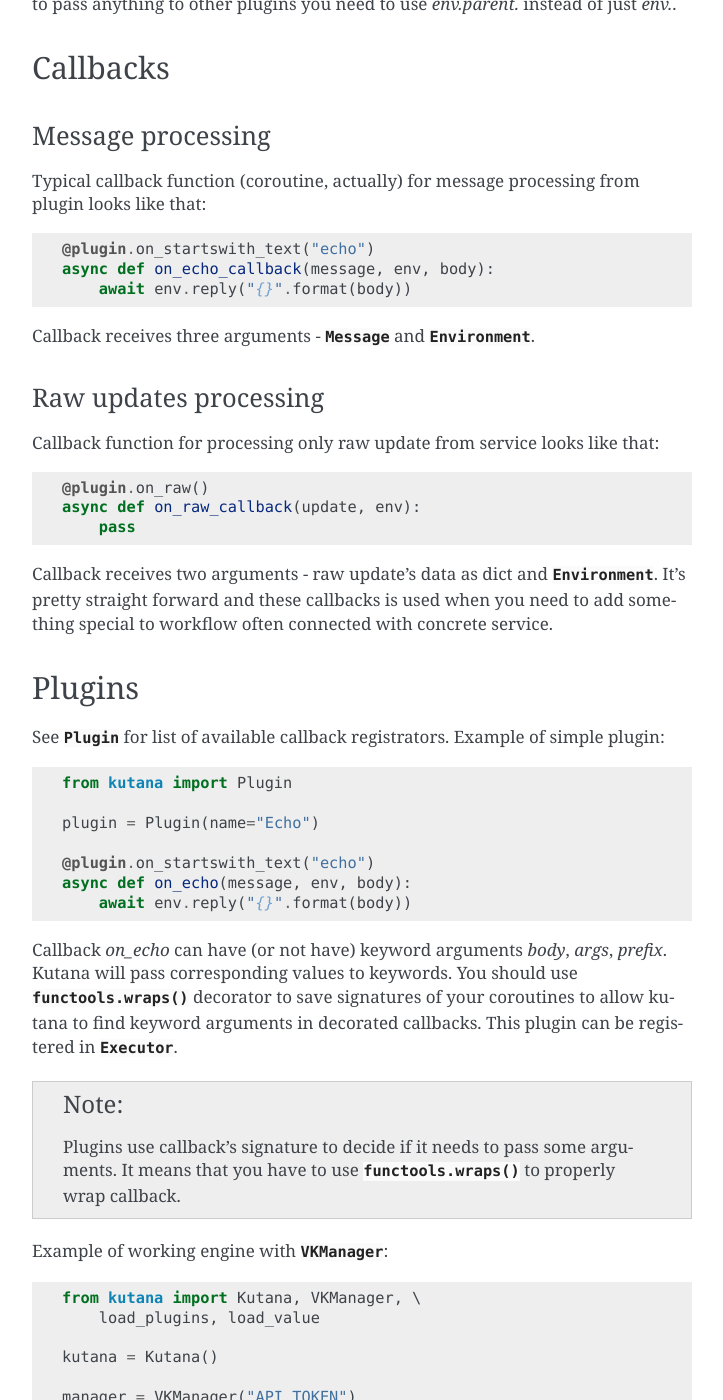
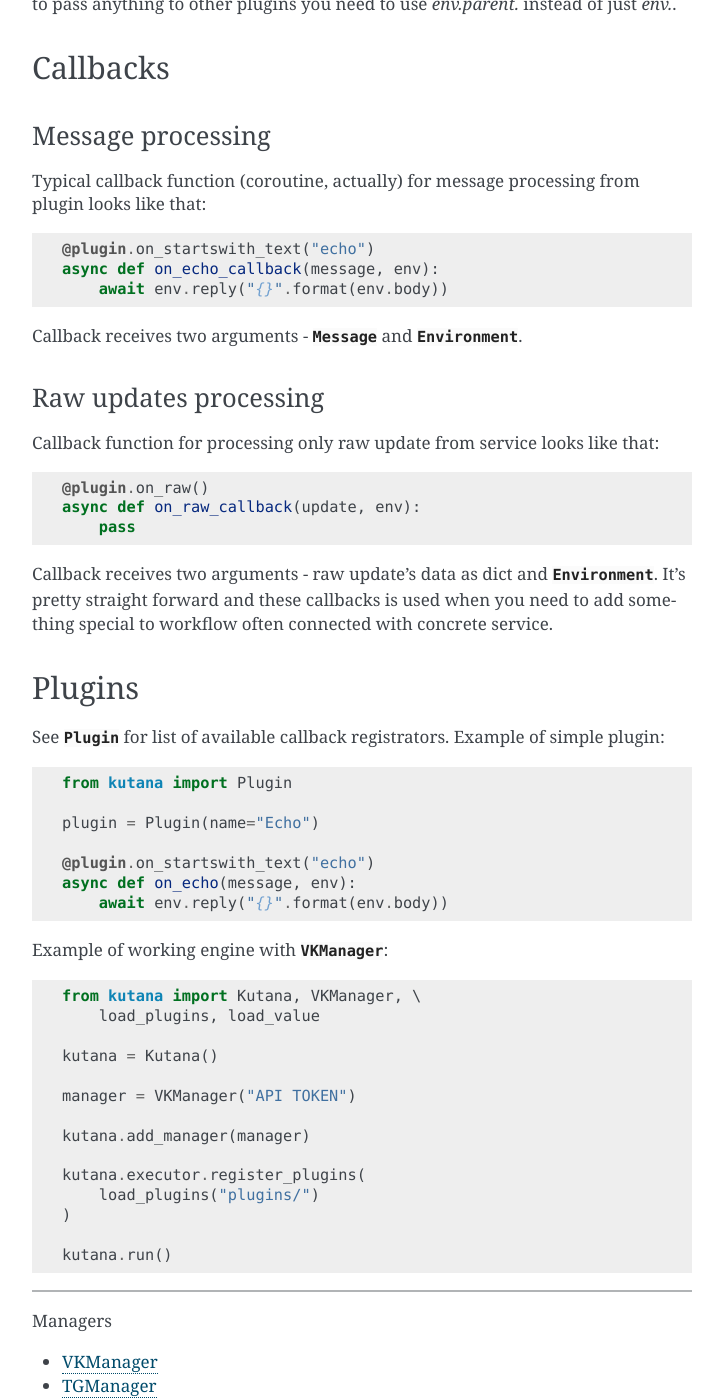
Before and after one commit to ekonda/kutana, a Sphinx documentation site: the page built from docs/index.rst, in a window 1280 px wide and 1400 px high, scrolled down 1692 px. Shown: the whole window, without its empty margins (388-1111 px from the left). Built offline with Sphinx 7.4.7, drawn with Linux system fonts in a browser that asks for light colours.

Commit message:
cleaned files; removed keyword arguments to plugin's callbacks; fixed docs and examples

```diff
--- a/docs/index.rst
+++ b/docs/index.rst
@@ -74,11 +74,11 @@ plugin looks like that:
 .. code-block:: python
 
     @plugin.on_startswith_text("echo")
-    async def on_echo_callback(message, env, body):
-        await env.reply("{}".format(body))
+    async def on_echo_callback(message, env):
+        await env.reply("{}".format(env.body))
 
 
-Callback receives three arguments - :class:`.Message` and
+Callback receives two arguments - :class:`.Message` and
 :class:`.Environment`.
 
 Raw updates processing
@@ -109,20 +109,8 @@ of simple plugin:
     plugin = Plugin(name="Echo")
 
     @plugin.on_startswith_text("echo")
-    async def on_echo(message, env, body):
-        await env.reply("{}".format(body))
-
-Callback `on_echo` can have (or not have) keyword arguments `body`,
-`args`, `prefix`. Kutana will pass corresponding values to keywords. You
-should use :func:`functools.wraps` decorator to save signatures of your
-coroutines to allow kutana to find keyword arguments in decorated callbacks.
-This plugin can be registered in :class:`.Executor`.
-
-.. note::
-
-    Plugins use callback's signature to decide if it needs to pass some
-    arguments. It means that you have to use :func:`functools.wraps` to
-    properly wrap callback.
+    async def on_echo(message, env):
+        await env.reply("{}".format(env.body))
 
 Example of working engine with :class:`.VKManager`:
 
--- a/setup.py
+++ b/setup.py
@@ -1,10 +1,9 @@
 # -*- coding: utf-8 -*-
 """
-:copyright: (c) 2018 by Michael Krukov
+:copyright: (c) 2019 by Michael Krukov
 :license: MIT, see LICENSE for more details.
 """
 
-import os
 import sys
 
 import setuptools
```
Also changed, not shown: CHANGELOG.md (+1 -0 lines), README.md (+2 -10 lines), README.ru.md (+12 -13 lines), 5 other files.
